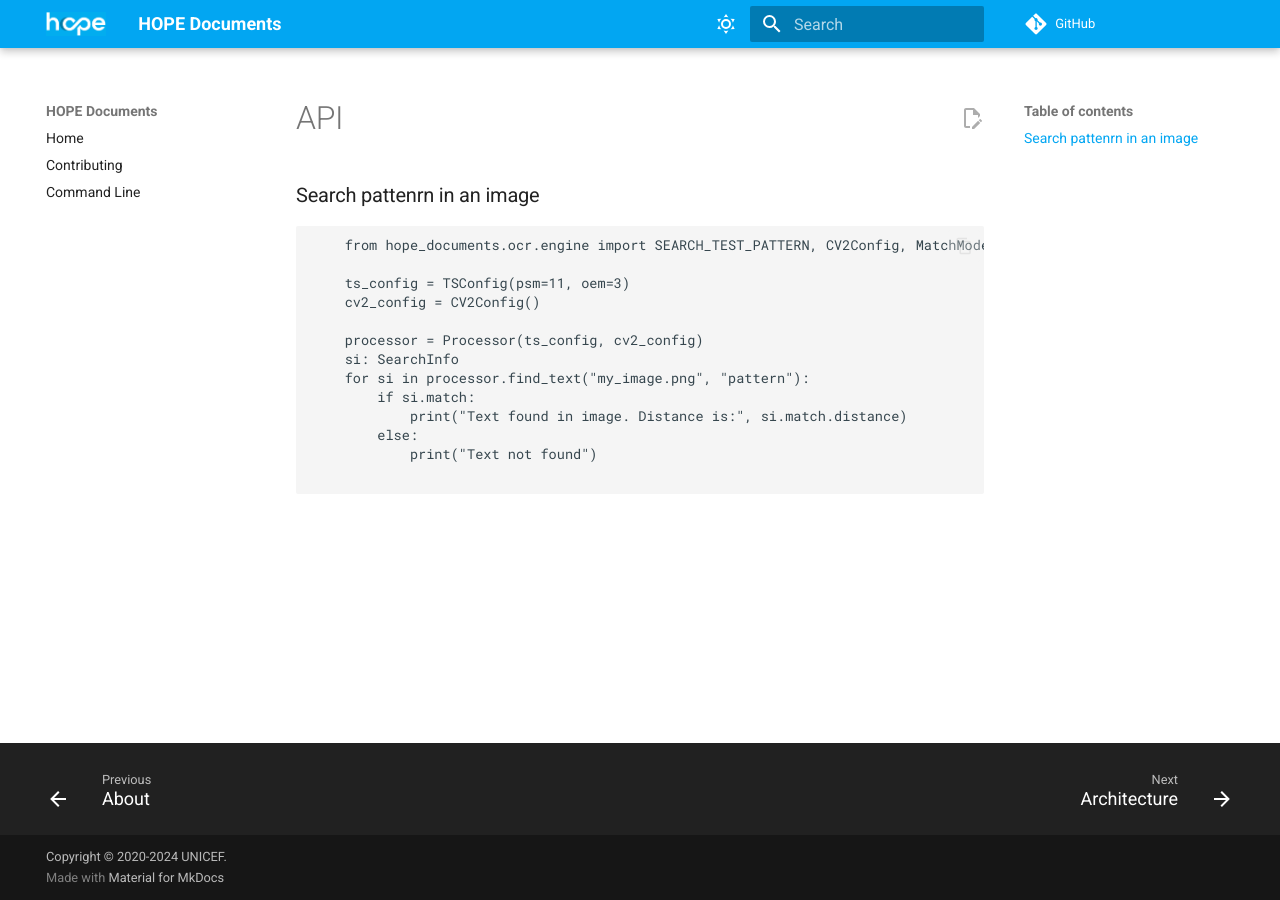
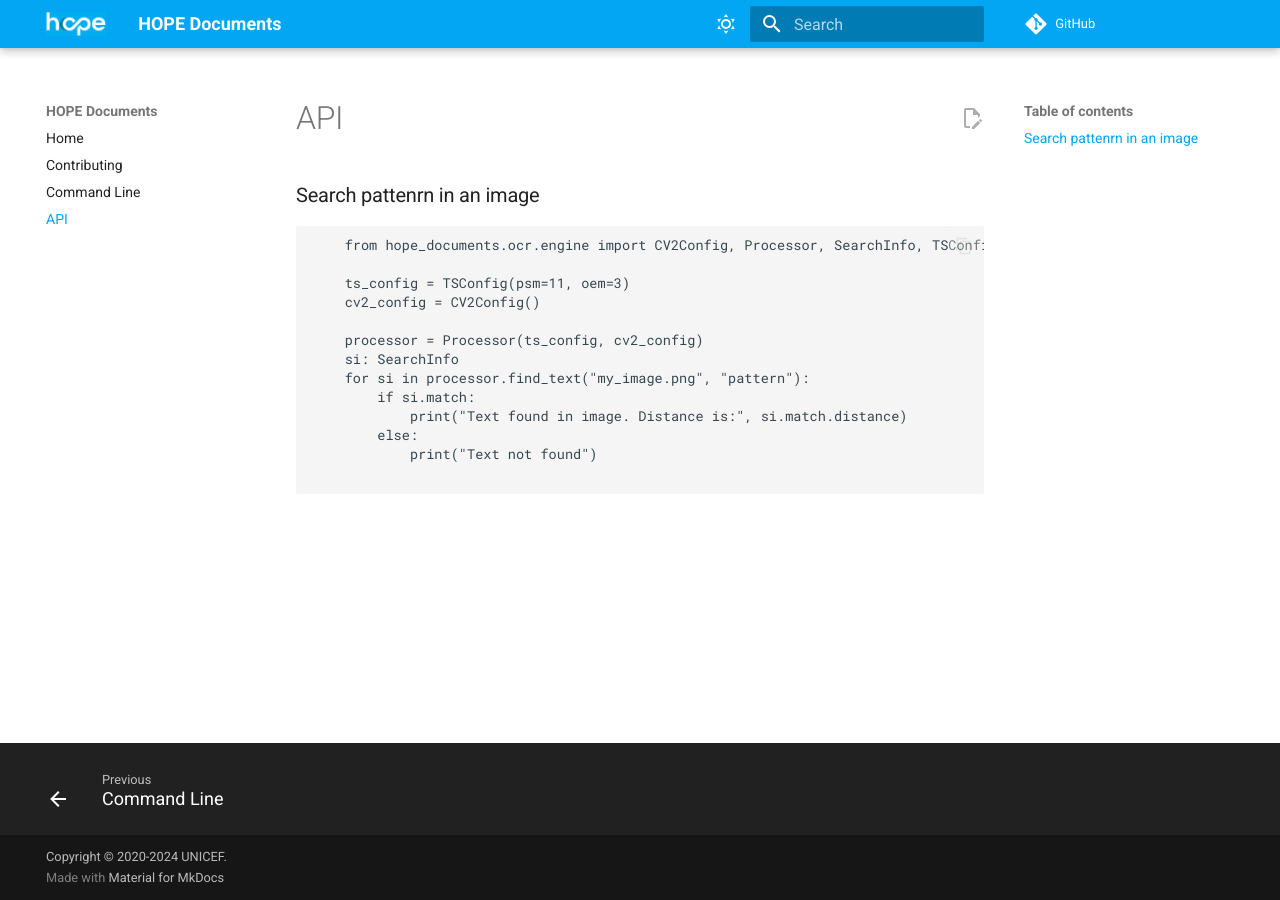
Before and after one commit to unicef/hope-documents, an MkDocs documentation site: the page built from docs/src/api.md, in a window 1280 px wide. Built offline with MkDocs 1.6.1 and Material for MkDocs 9.7.7, drawn with Linux system fonts in a browser that asks for light colours; comment, search, counter and statistics services are not loaded.

Commit message:
updates docs

````diff
--- a/docs/src/api.md
+++ b/docs/src/api.md
@@ -4,7 +4,7 @@
 ### Search pattenrn in an image
 
 ``` python
-    from hope_documents.ocr.engine import SEARCH_TEST_PATTERN, CV2Config, MatchMode, Processor, SearchInfo, TSConfig
+    from hope_documents.ocr.engine import CV2Config, Processor, SearchInfo, TSConfig
 
     ts_config = TSConfig(psm=11, oem=3)
     cv2_config = CV2Config()
````
Also changed, not shown: docs/src/.pages.
